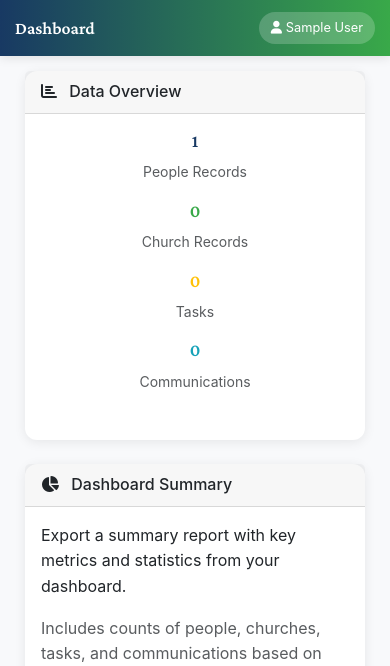
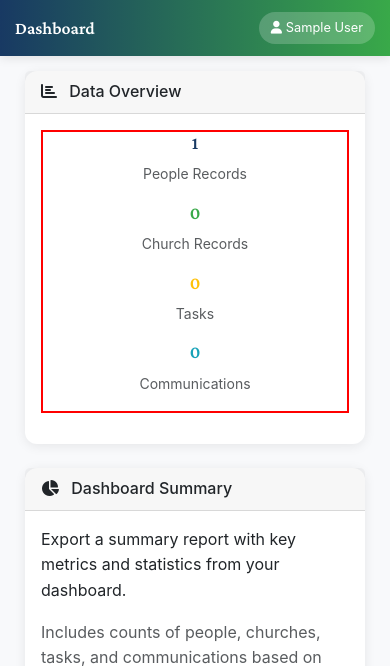
Before and after one commit to jburchel/mobilize-django, a Django app: page /reports/ in a window 390 px wide. Shown: the top 666 px of the page. Run offline with Django 4.2, Linux system fonts and the light colour scheme; the visitor is signed in with stand-in values (Sample User, id 1); data comes from the database, SQL or seed files in the repository; data that the repository does not hold is empty; parts of the project's set-up code (start-up, migrations or seed data) failed here and were passed over; some libraries are stand-ins or nearby versions.

Commit message:
FORCE FIX: Reports page Data Overview with debug CSS and forced layout
Added explicit CSS rules and debug markers to force the 4-column layout
since the previous Bootstrap class changes weren't taking effect.

Changes:
- Added explicit CSS with \!important rules to force 25% width per column
- Added data-overview-row class for targeted styling
- Added red debug border to verify the changes are loading
- Forced 4-column layout: 25% width each on desktop
- Responsive fallbacks: 50% on small screens, 100% on very small screens
- Cleared static files cache to ensure deployment

The Data Overview should now display 4 columns side by side with
visible red debug borders to confirm the changes are applied.

🤖 Generated with [Claude Code](https://claude.ai/code)

Co-Authored-By: Claude <noreply@anthropic.com>

```diff
--- a/templates/core/reports.html
+++ b/templates/core/reports.html
@@ -3,6 +3,34 @@
 {% block title %}Reports - Mobilize CRM{% endblock %}
 
 {% block page_title %}Reports{% endblock %}
+
+{% block extra_css %}
+<style>
+/* Force 4-column layout for Data Overview */
+.data-overview-row .col-3 {
+    flex: 0 0 auto;
+    width: 25% !important;
+    min-width: 0;
+}
+
+@media (max-width: 576px) {
+    .data-overview-row .col-3 {
+        width: 50% !important;
+    }
+}
+
+@media (max-width: 400px) {
+    .data-overview-row .col-3 {
+        width: 100% !important;
+    }
+}
+
+/* Debug marker */
+.data-overview-debug {
+    border: 2px solid red !important;
+}
+</style>
+{% endblock %}
 
 {% block content %}
 <!-- View Mode Toggle for Admins -->
@@ -74,7 +102,7 @@
                 <i class="fas fa-chart-bar me-2"></i> Data Overview
             </div>
             <div class="card-body">
-                <div class="row">
+                <div class="row data-overview-row data-overview-debug">
                     <div class="col-3 mb-3">
                         <div class="text-center">
                             <h4 class="text-primary mb-2">{{ people_count }}</h4>
```
